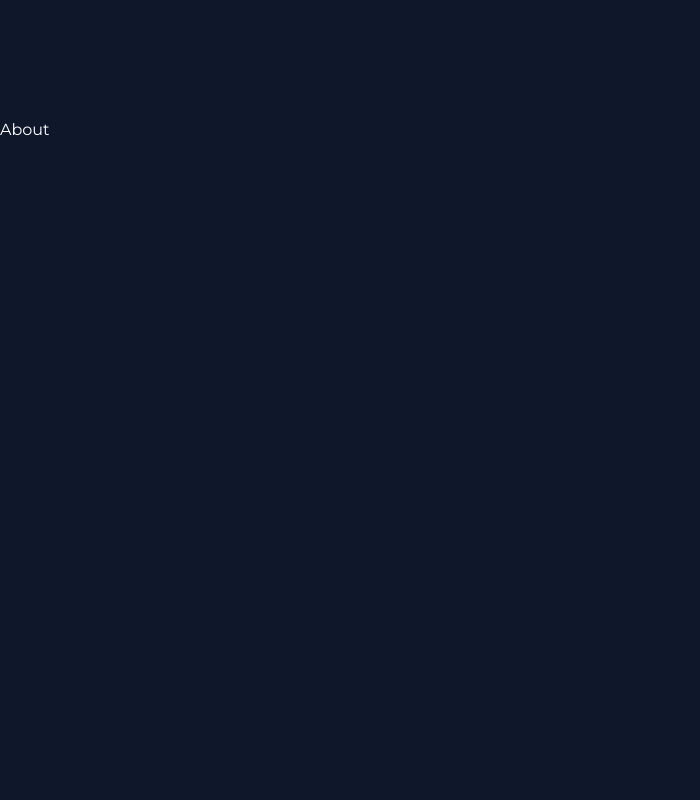
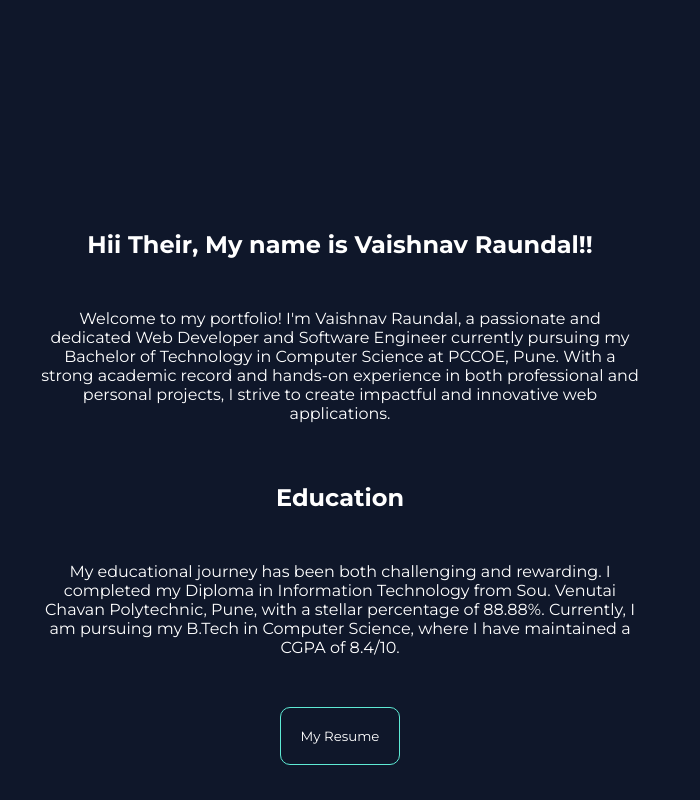
Before and after one commit to VaishnavRaundal1401/Portfolio, a React (Create React App) app: page / in a window 1280 px wide. Shown: the part 680-1480 px from the top of the page, without its empty margins (0-700 px from the left). Built offline with nearby package versions, Linux system fonts and the light colour scheme.

Commit message:
made the structure of about section

```diff
--- a/src/App.js
+++ b/src/App.js
@@ -1,4 +1,5 @@
 import './App.scss';
+import About from './components/About/About';
 import HomePage from './components/HomePage/HomePage';
 import Navbar from './components/Navbar/Navbar';
 function App() {
@@ -8,7 +9,7 @@ function App() {
       <Navbar/>
       <HomePage/>
     </section>
-    <section id="About">About</section>
+    <section id="About"><About/></section>
     <section id="Skills">Skills</section>
     <section id="Projects">projects</section>
     <section id="Contact">contact</section>
--- /dev/null
+++ b/src/components/About/About.jsx
@@ -0,0 +1,26 @@
+import React from 'react'
+import './About.scss'
+const About = () => {
+  return (
+    <div className='about'>
+      <div className="myInfoContainer">
+        <h1>Hii Their, My name is Vaishnav Raundal!!</h1>
+        <span>
+        Welcome to my portfolio! I'm Vaishnav Raundal, a passionate and dedicated Web Developer and Software Engineer currently pursuing my Bachelor of Technology in Computer Science at PCCOE, Pune. With a strong academic record and hands-on experience in both professional and personal projects, I strive to create impactful and innovative web applications.
+        </span>
+        <h1>Education</h1>
+        <span>
+        My educational journey has been both challenging and rewarding. I completed my Diploma in Information Technology from Sou. Venutai Chavan Polytechnic, Pune, with a stellar percentage of 88.88%. Currently, I am pursuing my B.Tech in Computer Science, where I have maintained a CGPA of 8.4/10.
+        </span>
+        <div className="resumeButton">
+          <button>My Resume</button>
+        </div>
+      </div>
+      <div className="aimageContainer">
+
+      </div>
+    </div>
+  )
+}
+
+export default About
--- /dev/null
+++ b/src/components/About/About.scss
@@ -0,0 +1,37 @@
+.about{
+    max-width: 1200px;
+    margin: auto;
+    height: 100%;
+    display: flex;
+    flex-wrap: wrap;
+    justify-content: space-between;
+    align-items: center;
+    object-fit: cover;
+
+    .myInfoContainer{
+        height: 100%;
+        width: 50%;
+        margin-top: 70px;
+        display: flex;
+        flex-direction: column;
+        text-align: center;
+
+        h1{
+            margin-bottom: 50px;
+            margin-top:40px;
+        }
+        span{
+            margin-bottom: 20px;
+        }
+    }
+    .resumeButton{
+        margin-top: 30px;
+        button{
+            padding: 20px;
+            border-radius: 10px;
+            border: 1px solid rgba(94 234 212);
+            background-color: transparent;
+            color: white;
+        }
+    }
+}
```
